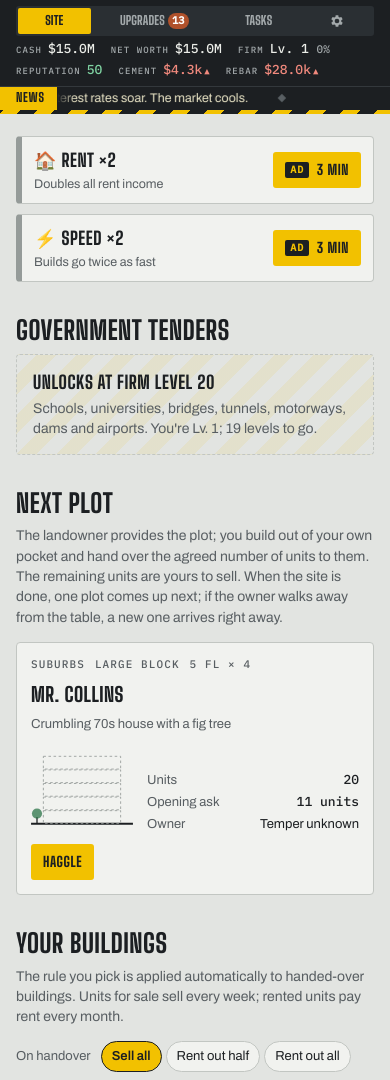
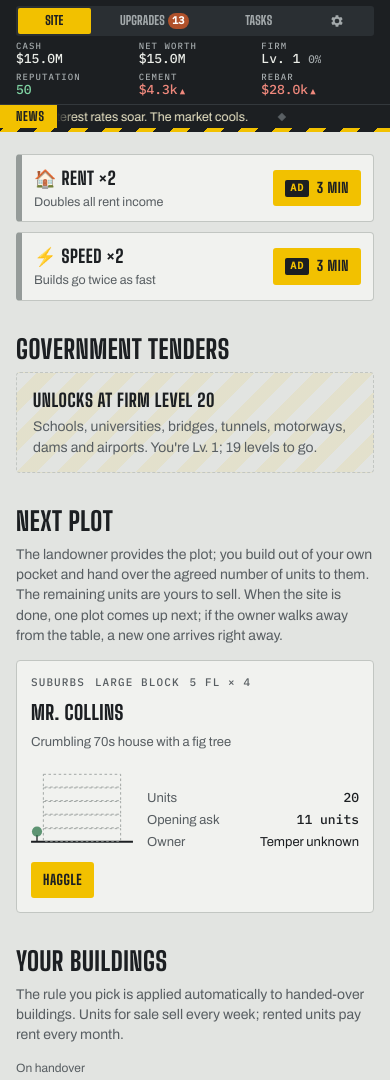
Before and after one commit to theaob/concrete-empire, a website: page game/index.html in a window 390 px wide. Shown: the top 1080 px of the page. Drawn offline with Linux system fonts and the light colour scheme.

Commit message:
Keep the HUD and handover choices from wrapping as money grows
- fmt: three significant digits from billions up and new tiers (tn/katr, T/Qa), so money values stay short
- Phones: HUD stats in a fixed 3-column grid (label above value); row count no longer depends on amounts
- Handover policy (sell all / rent half / rent all) always on one row; label moves above on phones

Co-Authored-By: Claude Opus 5.5 <noreply@anthropic.com>
Claude-Session: https://claude.ai/code/session_016kzvUwZo4GJY4Y7Df96ZkN

```diff
--- a/game/index.html
+++ b/game/index.html
@@ -339,9 +339,11 @@ h2 .num{font-size:13px;color:var(--muted);letter-spacing:.05em}
 .away b{font-family:var(--f-display);font-weight:800;font-size:19px;text-transform:uppercase;letter-spacing:.03em}
 .away span{font-size:14px;color:var(--muted)} .away strong{color:var(--ok);font-size:16px}
 #away:empty{display:none}
-.policy{display:flex;align-items:center;gap:4px;flex-wrap:wrap;font-size:13px;margin-bottom:10px}
+.policy{display:flex;align-items:center;gap:4px;flex-wrap:nowrap;font-size:13px;margin-bottom:10px}
 .policy span{color:var(--muted);margin-right:6px}
-.policy button{font:inherit;font-size:13px;padding:5px 10px;border:1.5px solid var(--line);background:var(--panel);color:var(--ink);border-radius:999px;cursor:pointer}
+.policy button{font:inherit;font-size:13px;padding:5px 10px;border:1.5px solid var(--line);background:var(--panel);color:var(--ink);border-radius:999px;cursor:pointer;white-space:nowrap;min-width:0;overflow:hidden;text-overflow:ellipsis}
+/* Phones: the handover choices (sell all / rent half / rent all) always share one row; the "On handover" label goes above them. */
+@media (max-width:420px){.policy:not(.seg){flex-wrap:wrap;row-gap:6px}.policy:not(.seg) span{flex:1 0 100%;font-size:12px}.policy button{flex:1 1 auto;font-size:12.5px;padding:6px 4px;text-align:center}.srow .seg{flex:1 1 100%}}
 .policy button.on{border-color:var(--ink);background:var(--hiviz);color:var(--on-hiviz);font-weight:600}
 .stage-info .policy{margin:0}
 .stepper{display:flex;gap:4px;flex-wrap:wrap;align-items:center;margin-top:2px}
@@ -482,7 +484,11 @@ input[type=range]{width:100%;accent-color:var(--rust);height:28px}
 .pos{color:var(--ok)} .neg{color:var(--bad)}
 .note{font-size:13px;padding:8px 11px;border:1px solid var(--line);border-radius:4px;color:var(--muted)}
 .note.warn{border-color:var(--bad);color:var(--bad)}
-@media (max-width:520px){.stat b{font-size:9px}.stat span{font-size:13px}.rankbar{margin-left:0}}
+@media (max-width:520px){.stat b{font-size:9px}.stat span{font-size:13px}.rankbar{margin-left:0}
+  /* Phones: a fixed three-column grid, label above value, so the number of HUD rows depends only on how many stats are shown, never on how big the money gets. */
+  .stats{display:grid;grid-template-columns:repeat(3,minmax(0,1fr));gap:3px 10px;flex:1 1 100%}
+  .stat{flex-direction:column;align-items:flex-start;gap:0;min-width:0;line-height:1.25}
+  .stat b,.stat span{max-width:100%;overflow:hidden;text-overflow:ellipsis}.stat small{font-size:10px}}
 .ticker{display:flex;align-items:stretch;height:24px;background:var(--hud-bg);color:var(--hud-fg);border-top:1px solid #33383c;font-size:12.5px;overflow:hidden}
 .tk-label{flex:none;display:flex;align-items:center;padding:0 12px 0 max(16px,env(safe-area-inset-left,0px));background:var(--hiviz);color:var(--on-hiviz);font-family:var(--f-display);font-weight:800;font-size:12.5px;letter-spacing:.06em;text-transform:uppercase}
 .tk-view{flex:1;min-width:0;overflow:hidden;display:flex;align-items:center;-webkit-mask-image:linear-gradient(90deg,transparent,#000 18px,#000 calc(100% - 24px),transparent);mask-image:linear-gradient(90deg,transparent,#000 18px,#000 calc(100% - 24px),transparent)}
@@ -774,10 +780,15 @@ const rf=([a,b])=>Math.round((a+Math.random()*(b-a))*2)/2;
 const pick=a=>a[Math.floor(Math.random()*a.length)];
 const clamp=(v,a,b)=>Math.max(a,Math.min(b,v));
 const esc=s=>String(s).replace(/[&<>"]/g,c=>({'&':'&amp;','<':'&lt;','>':'&gt;','"':'&quot;'}[c]));
-/* Money is kept in millions. Turkish: ₺1,4 mn / ₺1,40 mr / ₺350 bin. English: $1.4M / $1.40B / $350K. */
-function fmt(m){const s=m<0?'−':'';m=Math.abs(m);
-  if(LANG==='en'){ if(m>=1000)return s+'$'+(m/1000).toFixed(2)+'B'; if(m>=1)return s+'$'+m.toFixed(m>=100?0:1)+'M'; return s+'$'+Math.round(m*1000)+'K'; }
-  const c=x=>x.replace('.',',');if(m>=1000)return s+'₺'+c((m/1000).toFixed(2))+' mr';if(m>=1)return s+'₺'+c(m.toFixed(m>=100?0:1))+' mn';return s+'₺'+Math.round(m*1000)+' bin'}
+/* Money is kept in millions. Turkish: ₺350 bin / ₺1,4 mn / ₺1,40 mr / ₺12,3 tn. English: $350K / $1.4M / $1.40B / $12.3T.
+   From billions up we keep three significant digits (1,23 / 12,3 / 123) so the HUD values stay the same width as money grows. */
+const BIG_TR=[' mr',' tn',' katr'], BIG_EN=['B','T','Qa'];
+function fmt(m){const s=m<0?'−':'';m=Math.abs(m);const en=LANG==='en',cur=en?'$':'₺',c=x=>en?x:x.replace('.',',');
+  if(m>=999.5){ let i=0,v=m/1000; while(v>=999.5&&i<BIG_EN.length-1){v/=1000;i++;}
+    if(v>=999.5) return s+cur+c(v.toExponential(1).replace('e+','e'))+(en?BIG_EN[i]:BIG_TR[i]);
+    return s+cur+c(v.toFixed(v<9.995?2:v<99.95?1:0))+(en?BIG_EN[i]:BIG_TR[i]); }
+  if(m>=1) return s+cur+c(m.toFixed(m>=99.95?0:1))+(en?'M':' mn');
+  const k=Math.round(m*1000); return k>=1000?s+cur+c('1.0')+(en?'M':' mn'):s+cur+k+(en?'K':' bin');}
 /* Turkish genitive with vowel harmony: Kemal Bey → Kemal Bey'in, Sevim Hanım → Hanım'ın, Halil Amca → Amca'nın */
 function gen(n){if(LANG==='en')return n+"'s";const v=(n.toLowerCase().match(/[aeıioöuü]/g)||['e']).pop();const h={a:'ı',ı:'ı',e:'i',i:'i',o:'u',u:'u',ö:'ü',ü:'ü'}[v];return n+"'"+(/[aeıioöuü]$/i.test(n)?'n':'')+h+'n'}
 document.documentElement.lang=LANG;
```
